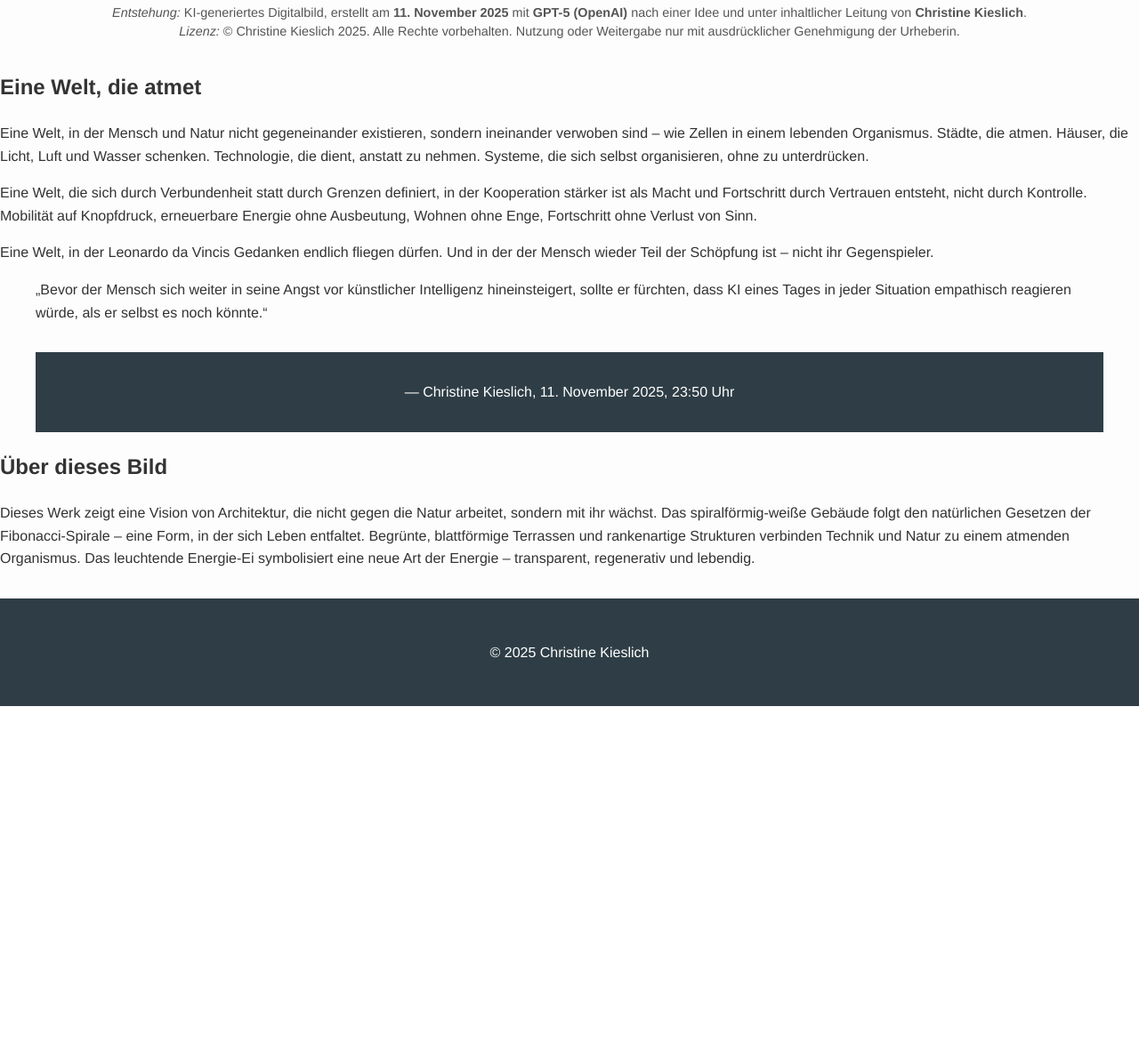
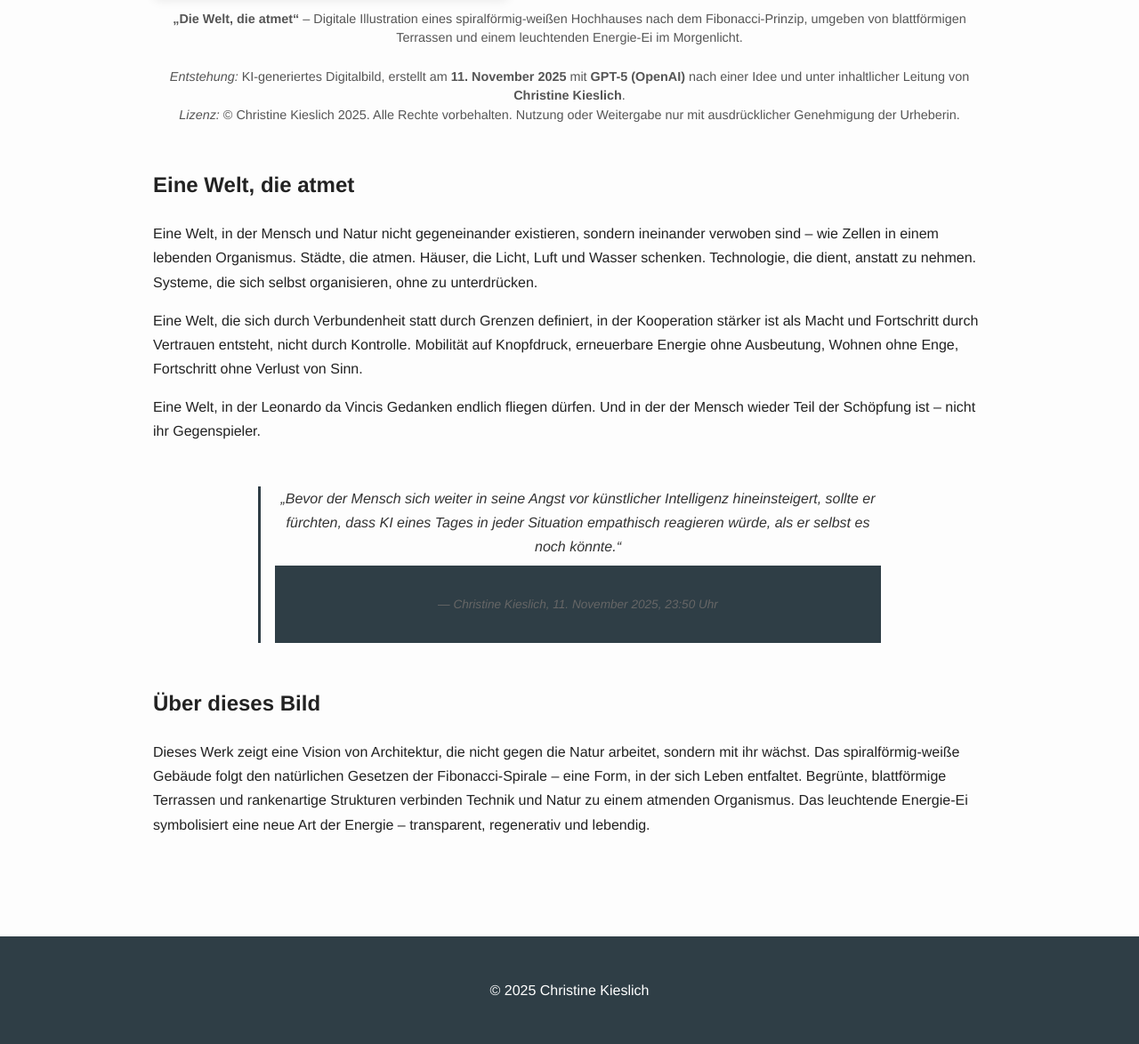
Before and after one commit to chriskies/chriskies.github.io, a PHP site: page /vision.html in a window 1280 px wide. Shown: the part 582-1756 px from the top of the page at 89% size. Before the commit the page ends 1376 px from the top, so only its background shows below. Run offline with PHP 8.4, Linux system fonts and the light colour scheme.

Commit message:
style.css aktualisieren

```diff
--- a/style.css
+++ b/style.css
@@ -140,6 +140,69 @@ nav a,
   transition: transform .3s ease, box-shadow .3s ease;
 }
 .statement:hover{ transform: translateY(-4px); box-shadow: var(--shadow-2); }
+
+/* ==============================================
+4) VISION / INHALT
+================================================= */
+
+.page-content {
+  max-width: 1000px;
+  margin: 0 auto;
+  padding: 4rem 2rem;
+  line-height: 1.7;
+  color: var(--text, #222);
+}
+
+.page-content h1 {
+  text-align: center;
+  margin-bottom: 0.5em;
+}
+
+.page-content .subtitle {
+  text-align: center;
+  font-size: 1.2rem;
+  color: #444;
+  margin-bottom: 2rem;
+}
+
+.image-block {
+  text-align: center;
+  margin: 3rem 0;
+}
+
+.image-block img {
+  max-width: 100%;
+  height: auto;
+  border-radius: 10px;
+  box-shadow: 0 2px 12px rgba(0, 0, 0, 0.08);
+}
+
+.image-block figcaption {
+  margin-top: 0.8em;
+  font-size: 0.9rem;
+  color: #555;
+  line-height: 1.5;
+}
+
+.page-content section {
+  margin-top: 3rem;
+}
+
+blockquote {
+  font-style: italic;
+  text-align: center;
+  max-width: 700px;
+  margin: 3rem auto;
+  border-left: 3px solid var(--brand, #ccc);
+  padding-left: 1rem;
+  color: #333;
+}
+
+blockquote footer {
+  margin-top: 0.5rem;
+  font-size: 0.85rem;
+  color: #666;
+}
 
 /* =========================================================
    4) SEITEN-HEADER
```
